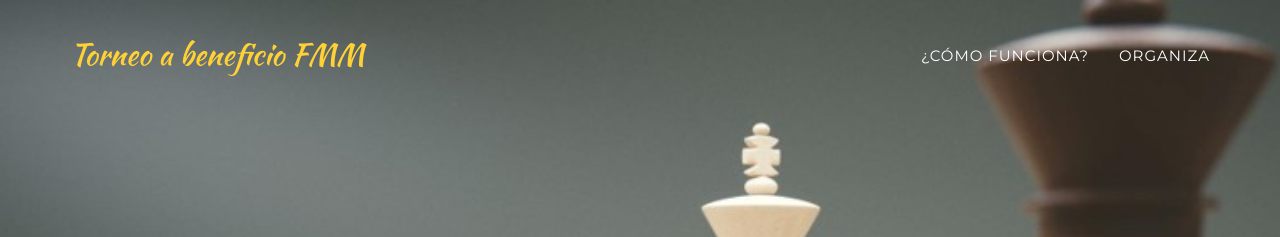
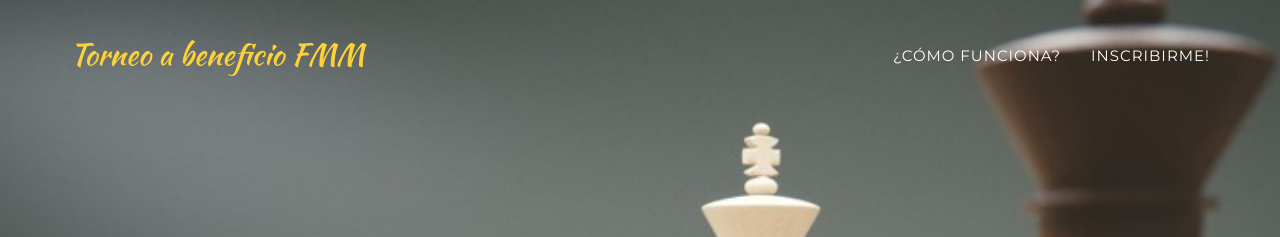
Before and after one commit to torneofundacionmoisesmellado/2021, a Jekyll site: the page built from index.html, in a window 1280 px wide and 900 px high. Shown: the top 237 px of the window. Built offline with Jekyll 4.4.1, drawn with Linux system fonts in a browser that asks for light colours; some web fonts are replaced.

Commit message:
Update header.html

```diff
--- a/_includes/header.html
+++ b/_includes/header.html
@@ -22,7 +22,7 @@
                         <a class="page-scroll" href="#about">¿Cómo Funciona?</a>
                     </li>
                     <li>
-                        <a class="page-scroll" href="#team">Organiza</a>
+                        <a class="page-scroll" href="https://forms.gle/igwGRz4yEeKZCXQ86">Inscribirme!</a>
                     </li>
 
                 </ul>
```
